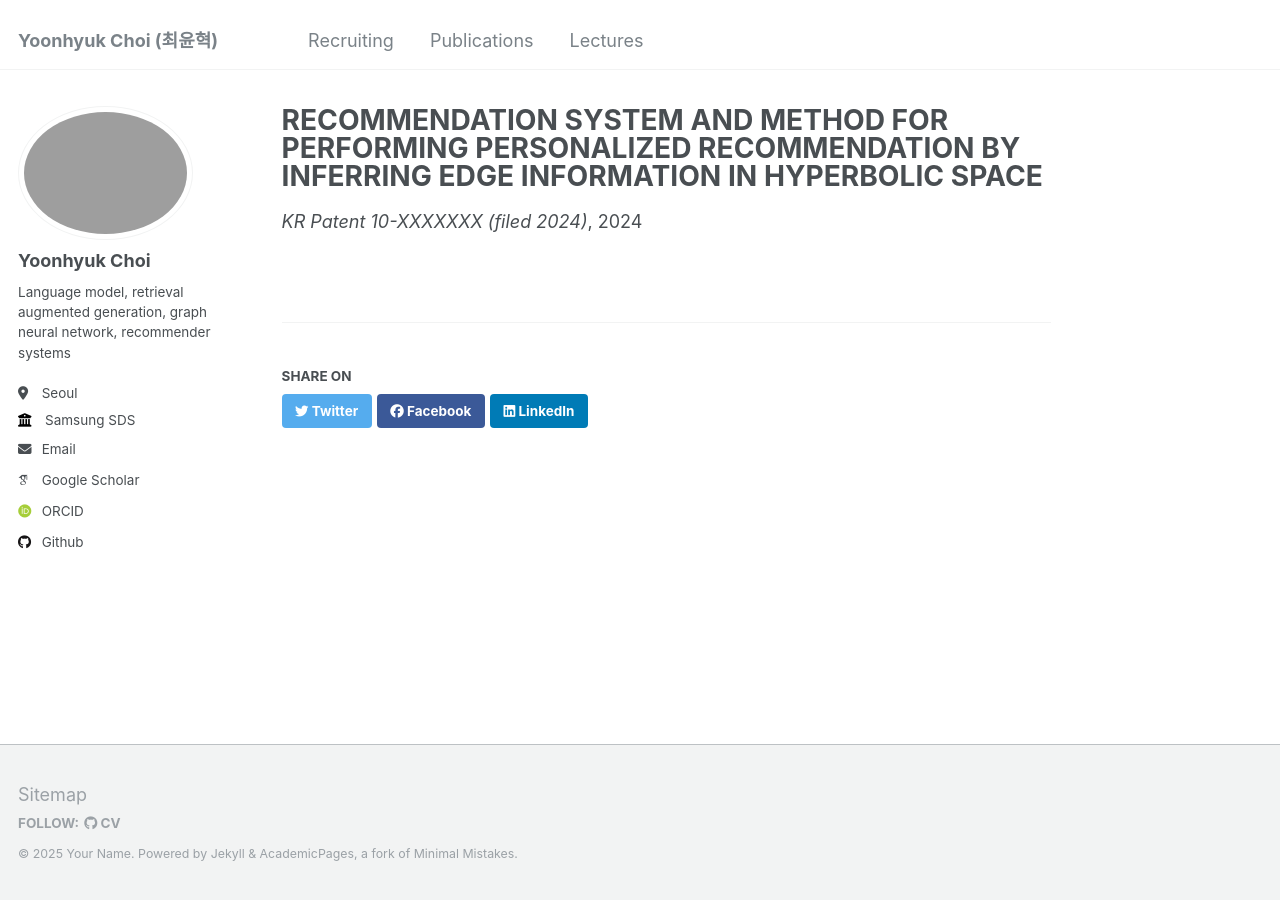
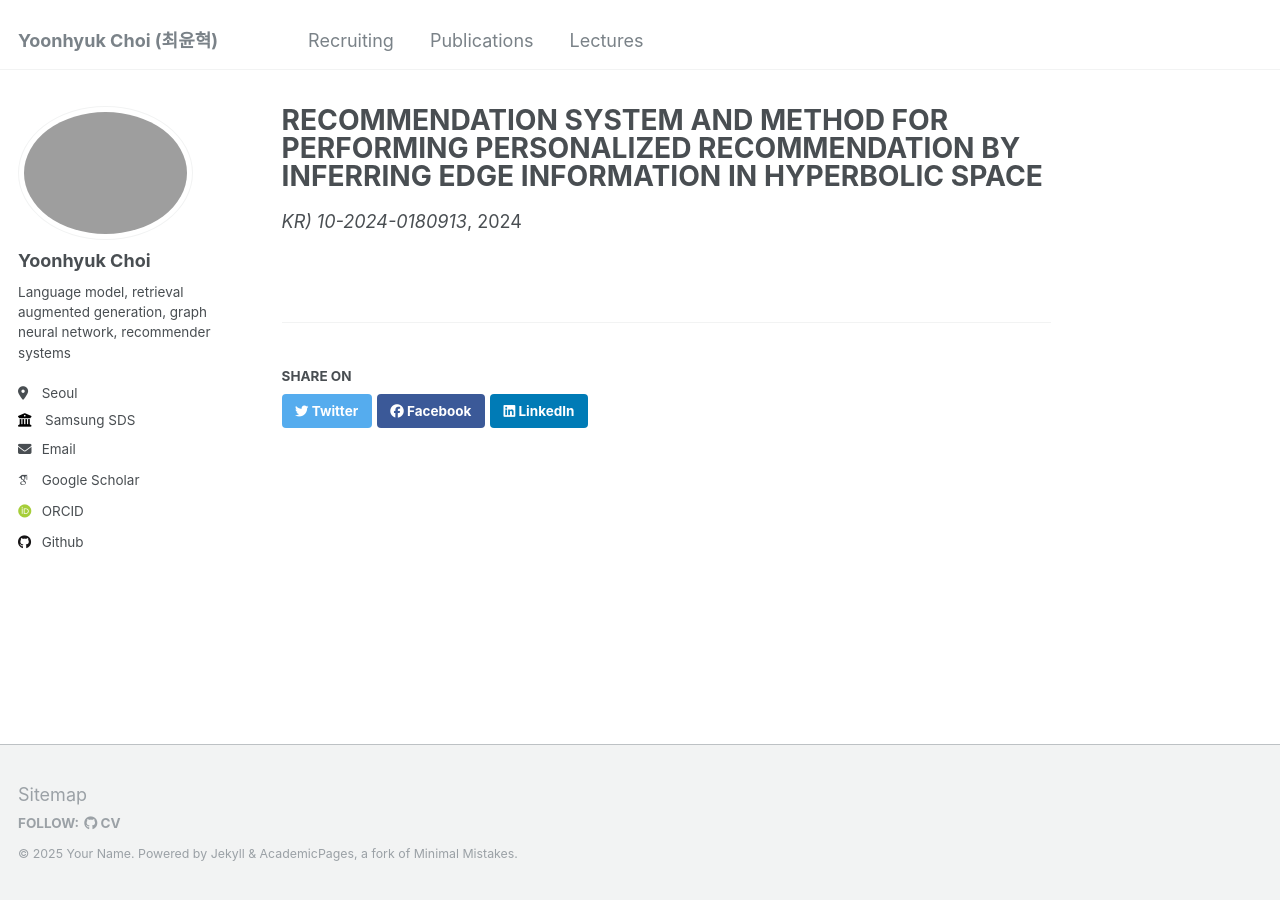
Before and after one commit to ChoiYoonHyuk/ChoiYoonHyuk.github.io, a Jekyll site: the page built from _publications/2024-09-24-gnn-patent.md, in a window 1280 px wide. Built offline with Jekyll 4.4.1, drawn with Linux system fonts in a browser that asks for light colours; some web fonts are replaced.

Commit message:
Update 2024-09-24-gnn-patent.md

```diff
--- a/_publications/2024-09-24-gnn-patent.md
+++ b/_publications/2024-09-24-gnn-patent.md
@@ -5,6 +5,6 @@
 excerpt: "하이퍼볼릭 공간에서 간선 정보를 추론하여 사용자 맞춤형 추천을 수행하는 추천 시스템 및 추천 방법"
 date: 2024-09-24
 type: "Patent"     # ← 섹션 필터 기준
-authors: "Yoonhyuk Choi, ..."
-venue: "KR Patent 10-XXXXXXX (filed 2024)"
+authors: "Yoonhyuk Choi, Taewook Ko, and Chong-Kwon Kim"
+venue: "KR) 10-2024-0180913"
 ---
```
